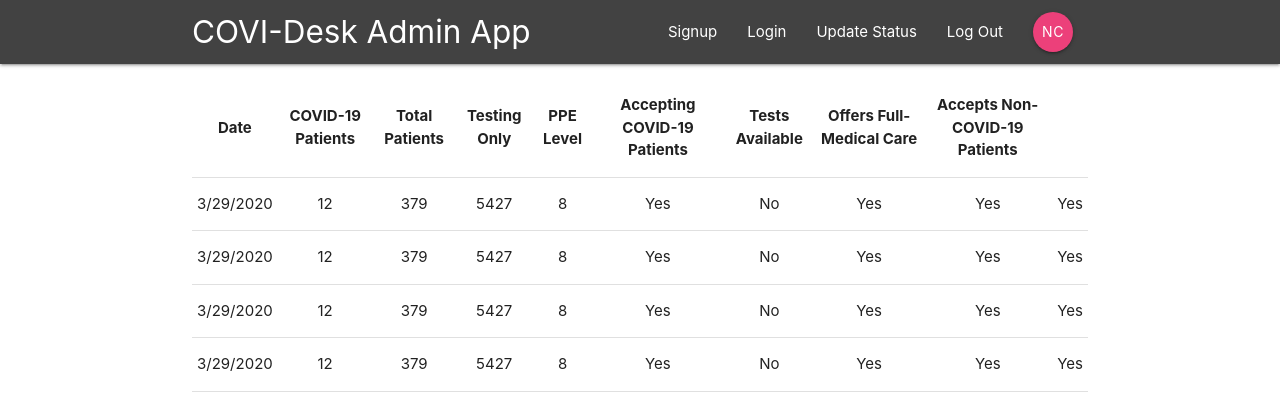
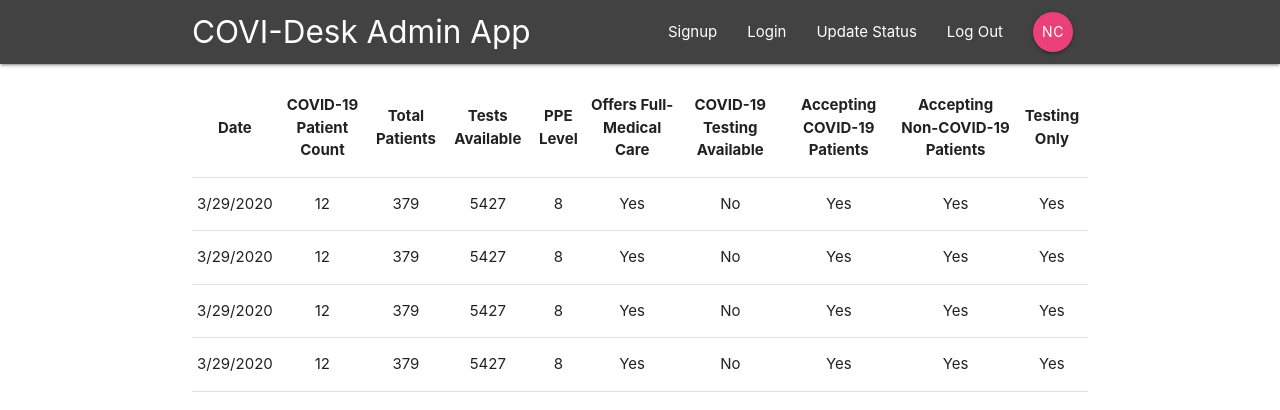
Before and after one commit to anushka-code/CoviDesk-HackJaipur-MLH, a React (Create React App) app in the folder admin-side/: page / in a window 1280 px wide. Shown: the top 410 px of the page. Built offline with nearby package versions, Linux system fonts and the light colour scheme.

Commit message:
Initialize StatusList component

```diff
--- a/admin-side/src/components/status/StatusList.js
+++ b/admin-side/src/components/status/StatusList.js
@@ -8,14 +8,15 @@ const StatusList = () => {
         <thead>
           <tr>
             <th>Date</th>
-            <th>COVID-19 Patients</th>
+            <th>COVID-19 Patient Count</th>
             <th>Total Patients</th>
+            <th>Tests Available</th>
+            <th>PPE Level</th>
+            <th>Offers Full-Medical Care</th>
+            <th>COVID-19 Testing Available</th>
+            <th>Accepting COVID-19 Patients</th>
+            <th>Accepting Non-COVID-19 Patients</th>
             <th>Testing Only</th>
-            <th>PPE Level</th>
-            <th>Accepting COVID-19 Patients</th>
-            <th>Tests Available</th>
-            <th>Offers Full-Medical Care</th>
-            <th>Accepts Non-COVID-19 Patients</th>
           </tr>
         </thead>
 
```
